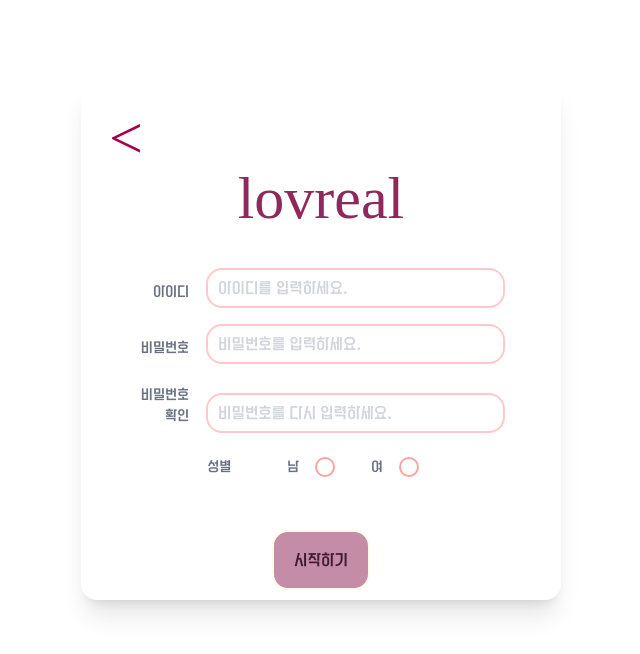
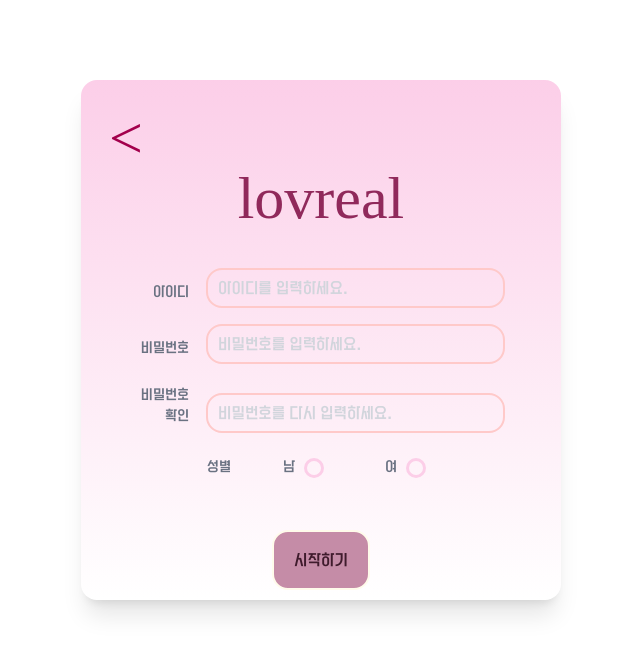
Before and after one commit to GgumiPooh/lovreal-fe, a React (Vite) app: page /signup in a window 1280 px wide. Shown: the top 654 px of the page, without its empty margins (319-959 px from the left). Built offline with nearby package versions, Linux system fonts and the light colour scheme; a web font is replaced by a local one.

Commit message:
성별 버튼 & CSS 수정

```diff
--- a/src/routes/Input.tsx
+++ b/src/routes/Input.tsx
@@ -11,6 +11,7 @@ type Props = {
 function Input({ name, id, className, placeholder, type }: Props) {
   return (
     <input
+      required
       name={name}
       id={id}
       className={twMerge(
--- a/src/routes/IntroRoute.tsx
+++ b/src/routes/IntroRoute.tsx
@@ -1,7 +1,7 @@
 import GoogleIcon from "../icons/GoogleIcon";
 import KaKaoIcon from "../icons/KakaoIcon";
 import Link from "./Link";
-import SignUpButton from "./SignUpButton";
+import SignUpButton from "./Button";
 
 function IntroRoute() {
   return (
--- a/src/routes/SignUpPage.tsx
+++ b/src/routes/SignUpPage.tsx
@@ -1,10 +1,13 @@
 import LabelWithInput from "./LabelWithInput";
 import Link from "./Link";
-import SignUpButton from "./SignUpButton";
+import SignUpButton from "./Button";
 
 function SignUpPage() {
   return (
-    <div className="p-7 rounded-2xl shadow-xl border-b-amber-950 w-120 h-130 mx-auto my-20">
+    <div
+      className=" p-7 rounded-2xl shadow-xl border-b-amber-950 w-120 h-130
+     mx-auto my-20  bg-gradient-to-b from-pink-200 to-pink-10 "
+    >
       <Link
         children="<"
         to="/"
@@ -35,38 +38,32 @@ function SignUpPage() {
             placeholder="비밀번호를 다시 입력하세요."
           ></LabelWithInput>
           <div className="mt-5">
-            <span className="font-signup text-gray-500 text-[0.9rem] mr-10">
+            <span className="font-signup text-gray-500 text-[0.9rem] mr-13">
               성별
             </span>
-            <label className="inline-flex items-center cursor-pointer mx-2">
-              <input
-                type="radio"
-                name="gender"
-                value="man"
-                className="hidden peer"
-              />
-              <span className="mx-2 text-sm font-signup text-gray-500">
-                남
-              </span>
-              <span className="w-5 h-5 mx-2 p-2 rounded-full border-2   border-red-300 hover:border-pink-400 transition duration-300 ease-in-out peer-checked:bg-red-200"></span>
-            </label>
-            <label className="inline-flex items-center cursor-pointer mx-2">
+            <label className="font-signup text-gray-500 text-[0.9rem] inline-flex items-center cursor-pointer mr-16">
+              남
               <input
                 type="radio"
                 name="gender"
                 value="female"
-                className="hidden peer"
+                className="appearance-none ml-3 border-0 ring-3 ring-pink-200 rounded-full w-3.5 h-3.5 checked:bg-pink-300  checked:ring-pink-200 hover:ring-5 transition-all duration-200"
               />
-              <span className="ml-3 mr-2 text-sm font-signup text-gray-500">
-                여
-              </span>
-              <span className="w-5 h-5 mx-2 p-2 rounded-full border-2   border-red-300 hover:border-pink-400 transition duration-300 ease-in-out peer-checked:bg-red-200"></span>
+            </label>
+            <label className="font-signup text-gray-500 text-[0.9rem] inline-flex items-center cursor-pointer mr-3">
+              여
+              <input
+                type="radio"
+                name="gender"
+                value="female"
+                className="appearance-none ml-3 border-0 ring-3 ring-pink-200 rounded-full w-3.5 h-3.5 checked:bg-pink-300  checked:ring-pink-200 hover:ring-5 transition-all duration-200"
+              />
             </label>
           </div>
         </div>
         <SignUpButton
           children="시작하기"
-          className="mx-auto px-5 py-4 outline-[rgb(164,71,116)] hover:text-[rgb(247,205,225)] text-[rgb(63,27,44)] hover:bg-[rgb(164,71,116)] hover:border-amber-50 bg-[rgb(197,140,167)] transition-colors duration-400 ease-in-out"
+          className="mx-auto px-5 py-4 outline-[rgb(164,71,116)] hover:text-[rgb(247,205,225)] text-[rgb(63,27,44)] hover:bg-[rgb(164,71,116)] hover:border-amber-50 bg-[rgb(197,140,167)] transition-colors duration-300 active:bg-[rgb(210,83,142)]"
         ></SignUpButton>
       </div>
     </div>
```
Also changed, not shown: src/routes/Button.tsx (renamed from src/routes/SignUpButton.tsx).
